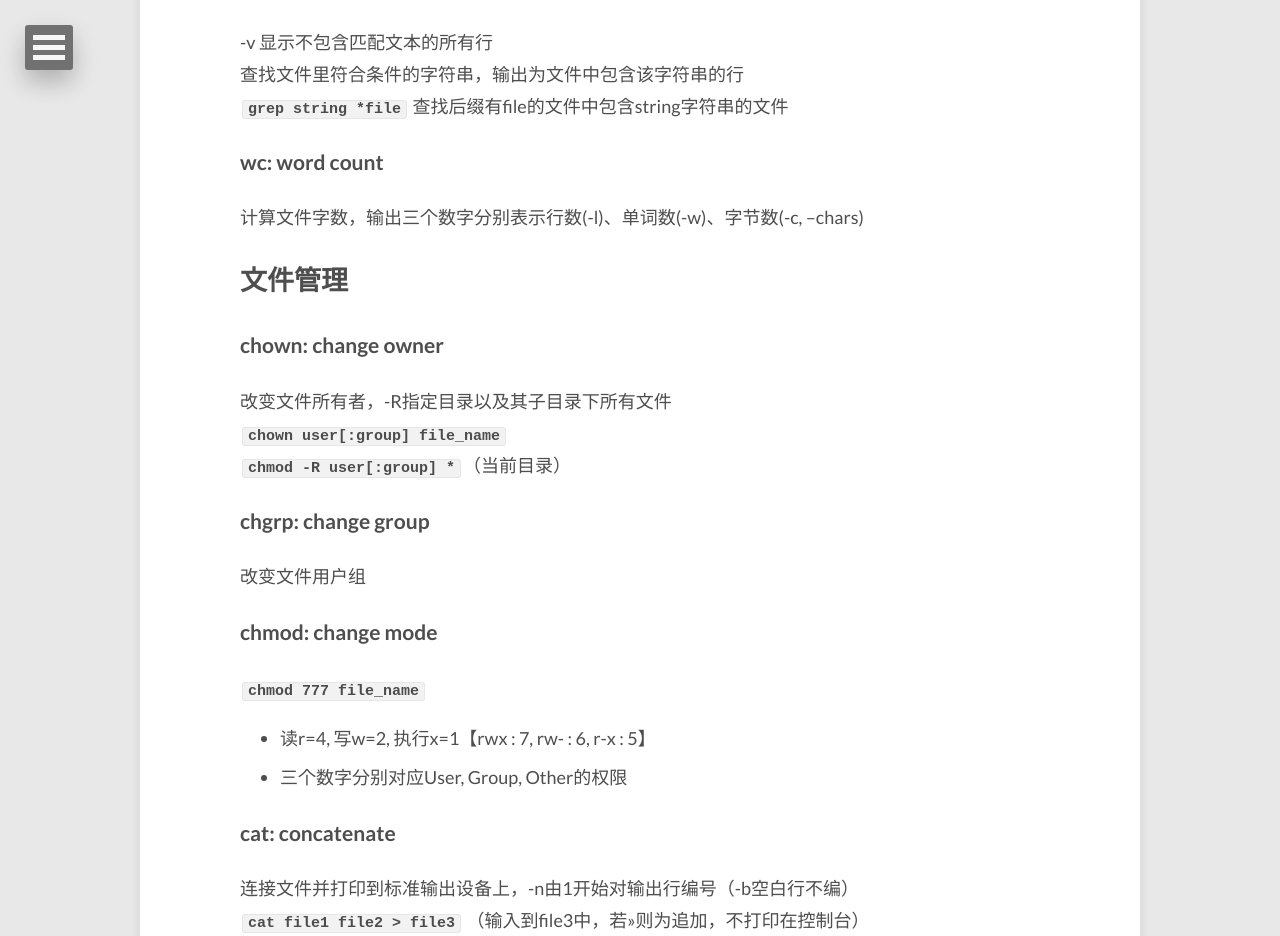
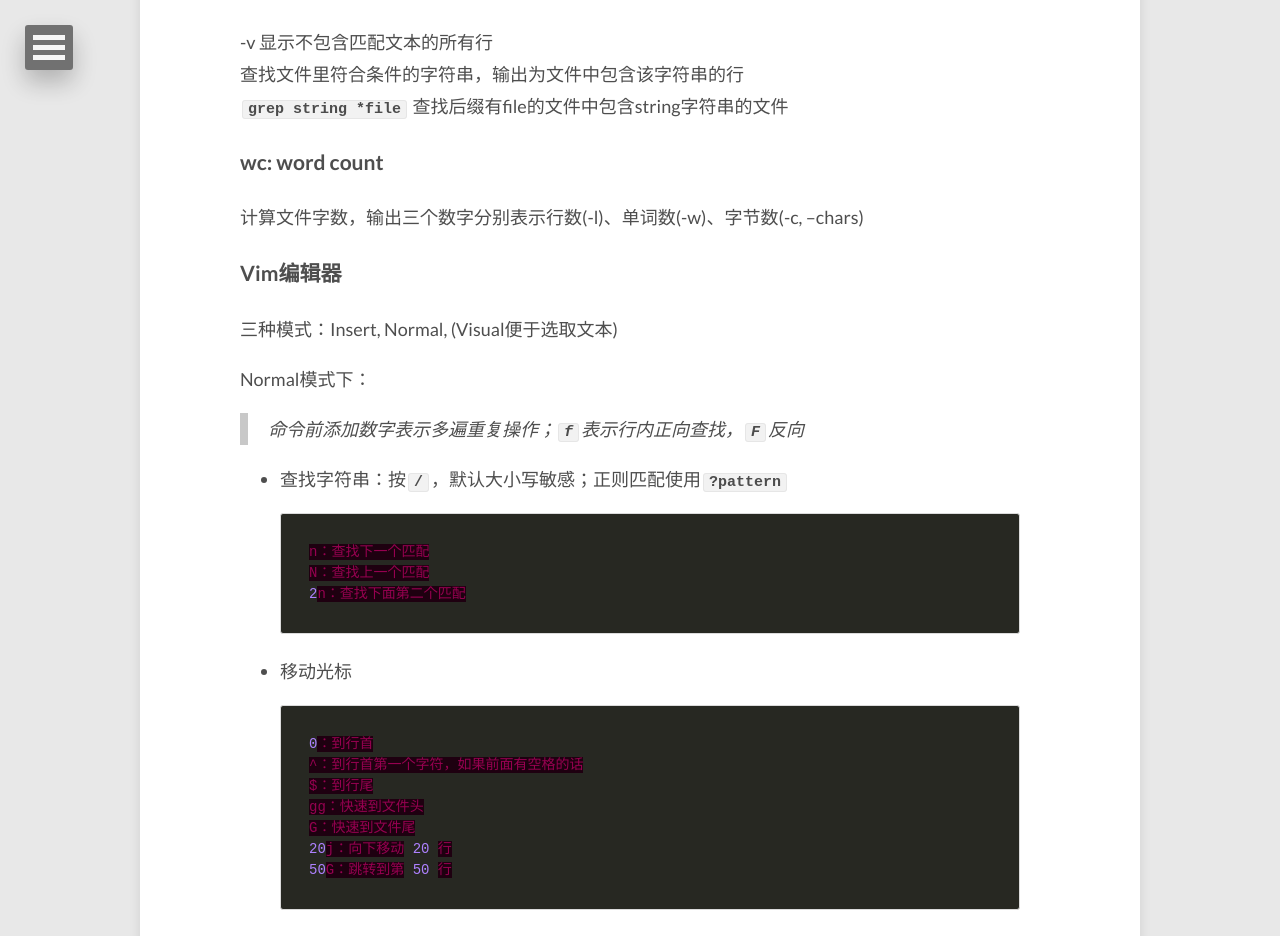
Before and after one commit to E0HYL/BLOG-OF-E0, a Jekyll site: the page built from _posts/2020-02-10-UbuntuServer.md, in a window 1280 px wide and 1400 px high, scrolled down 10882 px. Shown: the top 936 px of the window. Built offline with Jekyll 4.4.1, drawn with Linux system fonts in a browser that asks for light colours; nearby versions of some CDN libraries; comment, search, counter and statistics services are not loaded; some of the changed text lies outside the part shown.

Commit message:
update two collection post

````diff
--- a/_posts/2020-02-10-UbuntuServer.md
+++ b/_posts/2020-02-10-UbuntuServer.md
@@ -336,12 +336,63 @@ $ cat /etc/issue
 ### wc: word count
 计算文件字数，输出三个数字分别表示行数(-l)、单词数(-w)、字节数(-c, --chars)
 
+### [Vim](https://www.openvim.com/)编辑器
+
+三种模式：Insert, Normal, (Visual便于选取文本)
+
+Normal模式下：
+
+> 命令前添加数字表示多遍重复操作；`f`表示行内正向查找，`F`反向
+
+- 查找字符串：按`/`，默认大小写敏感；正则匹配使用`?pattern`
+
+  ```json
+  n：查找下一个匹配
+  N：查找上一个匹配
+  2n：查找下面第二个匹配
+  ```
+
+- 移动光标
+
+  ```json
+  0：到行首
+  ^：到行首第一个字符，如果前面有空格的话
+  $：到行尾
+  gg：快速到文件头
+  G：快速到文件尾
+  20j：向下移动 20 行
+  50G：跳转到第 50 行
+  ```
+
+- 复制y，粘贴p，剪切x，删除d
+
+  ```json
+  yy：复制一行
+  8yy：向下复制8行
+  yw：复制光标开始的一个单词
+  y$：复制光标到行尾
+  yfA：复制光标到第一个大写A中间的内容
+  y2fA：复制光标到第二个大写A中间的内容
+  ```
+
+[Vim快捷键键位图](https://cloud.tencent.com/developer/article/1369567)
+
+- 经典版（翻译）
+
+<img src="https://www.runoob.com/wp-content/uploads/2015/10/vi-vim-cheat-sheet-sch1.gif" alt="img" style="zoom: 67%;" />
+
+- 进阶版
+
+<img src="http://michael.peopleofhonoronly.com/vim/vim_cheat_sheet_for_programmers_print.png" alt="img"  />
+
 ## 文件管理
 
 ### chown: change owner
 改变文件所有者，-R指定目录以及其子目录下所有文件
-<br>`chown user[:group] file_name`
-<br>`chmod -R user[:group] *`（当前目录）
+
+`chown user[:group] file_name`
+
+`chmod -R user[:group] *`（当前目录）
 
 ### chgrp: change group
 改变文件用户组
@@ -353,15 +404,18 @@ $ cat /etc/issue
 
 ### cat: concatenate
 连接文件并打印到标准输出设备上，-n由1开始对输出行编号（-b空白行不编）
-<br>`cat file1 file2 > file3` （输入到file3中，若>>则为追加，不打印在控制台）
+
+`cat file1 file2 > file3` （输入到file3中，若>>则为追加，不打印在控制台）
 
 ### more / less
 分页浏览文件（less可随意浏览）
-<br>`history | less` 查看命令使用历史并通过less分页显示（Q退出）
+
+`history | less` 查看命令使用历史并通过less分页显示（Q退出）
 
 ### ln: link
 为某文件在另一个位置建立同步链接。需要在不同目录用到同一文件时，不必重复占用磁盘空间。-s 创建软链接（可跨文件系统，类似于快捷方式）
-<br>`ln -s file_name link_name`
+
+`ln -s file_name link_name`
 
 ### cp: copy
 复制目录时必须加**-r**
@@ -374,7 +428,8 @@ $ cat /etc/issue
 
 ### scp: secure copy
 linux系统下基于ssh登录进行安全的远程文件拷贝
-<br>`scp local_file remote_username@remote_ip:remote:folder`
+
+`scp local_file remote_username@remote_ip:remote:folder`
 
 ### locate
 用于查找符合条件的文档（文件或目录名中包含指定字符串）
````
Also changed, not shown: _posts/2018-10-26-collections.md (+17 -1 lines).
